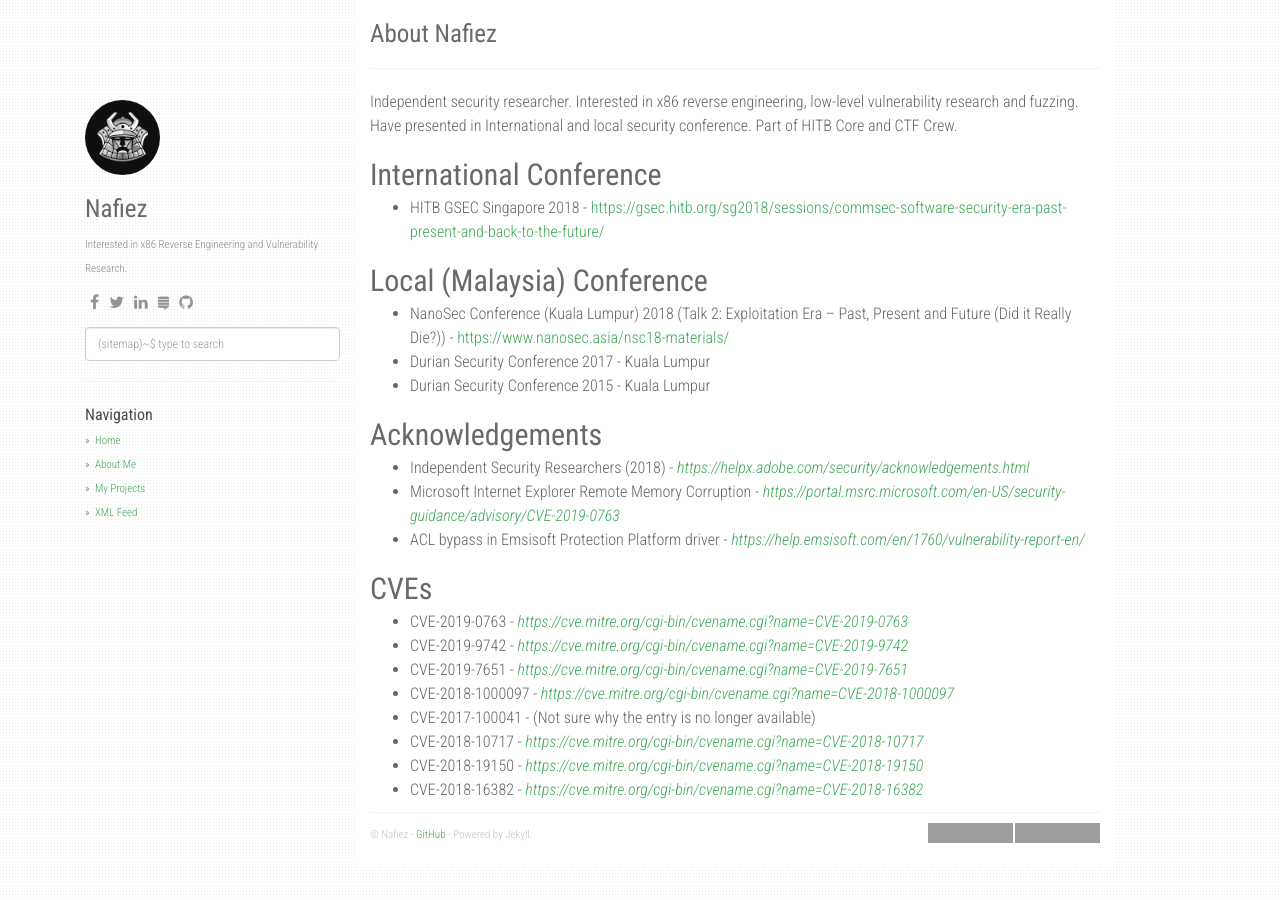
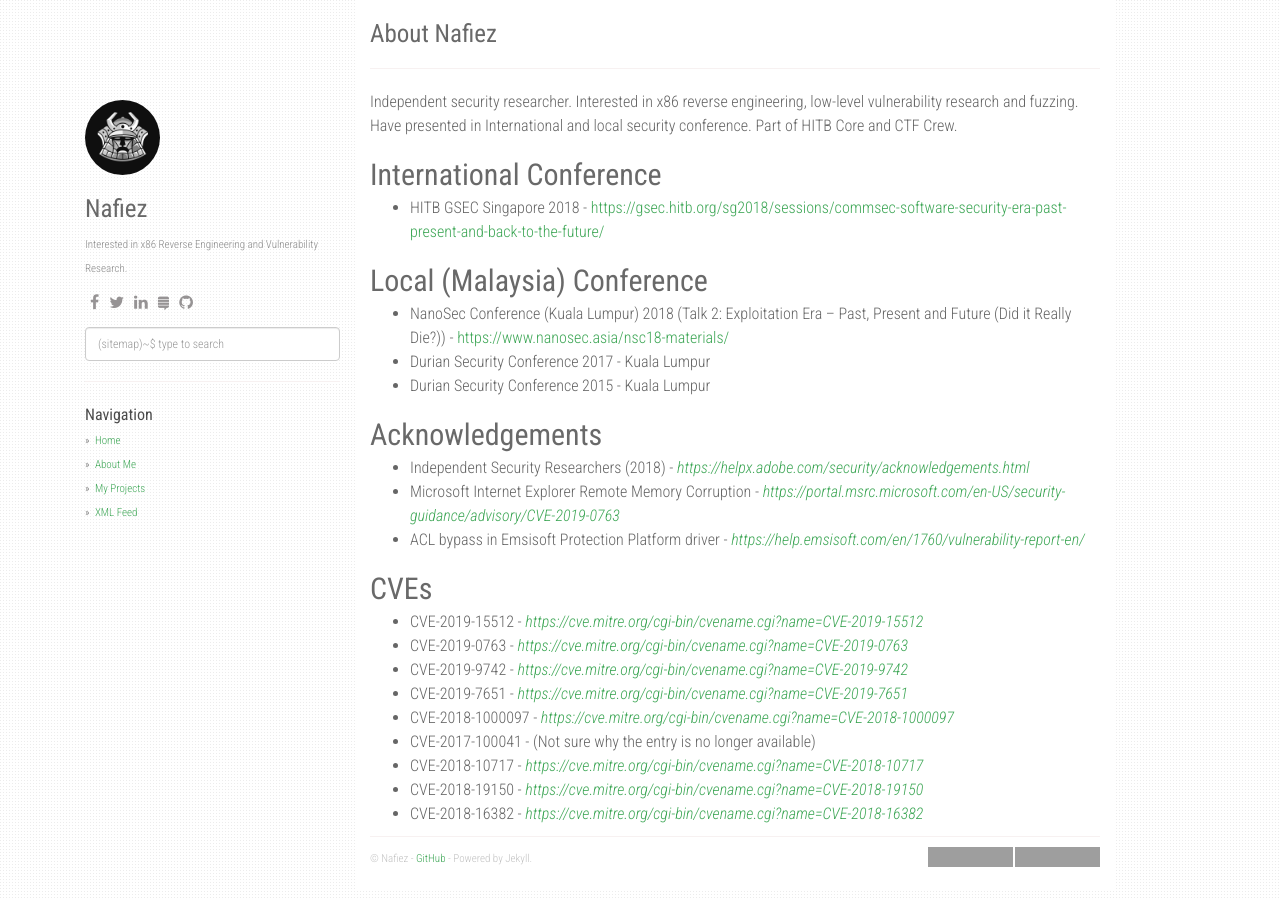
Before and after one commit to FazliMolaJan/nafiez.github.io, a Jekyll site: the page built from about.md, in a window 1280 px wide. Built offline with Jekyll 4.4.1, drawn with Linux system fonts in a browser that asks for light colours; nearby versions of some CDN libraries; grey boxes are pictures that could not be loaded.

Commit message:
Update about.md

```diff
--- a/about.md
+++ b/about.md
@@ -25,6 +25,7 @@ Acknowledgements
 
 CVEs
 ---
+- CVE-2019-15512 - [_https://cve.mitre.org/cgi-bin/cvename.cgi?name=CVE-2019-15512_](https://cve.mitre.org/cgi-bin/cvename.cgi?name=CVE-2019-15512)
 - CVE-2019-0763 - [_https://cve.mitre.org/cgi-bin/cvename.cgi?name=CVE-2019-0763_](https://cve.mitre.org/cgi-bin/cvename.cgi?name=CVE-2019-0763)
 - CVE-2019-9742 - [_https://cve.mitre.org/cgi-bin/cvename.cgi?name=CVE-2019-9742_](https://cve.mitre.org/cgi-bin/cvename.cgi?name=CVE-2019-9742)
 - CVE-2019-7651 - [_https://cve.mitre.org/cgi-bin/cvename.cgi?name=CVE-2019-7651_](https://cve.mitre.org/cgi-bin/cvename.cgi?name=CVE-2019-7651)
```
